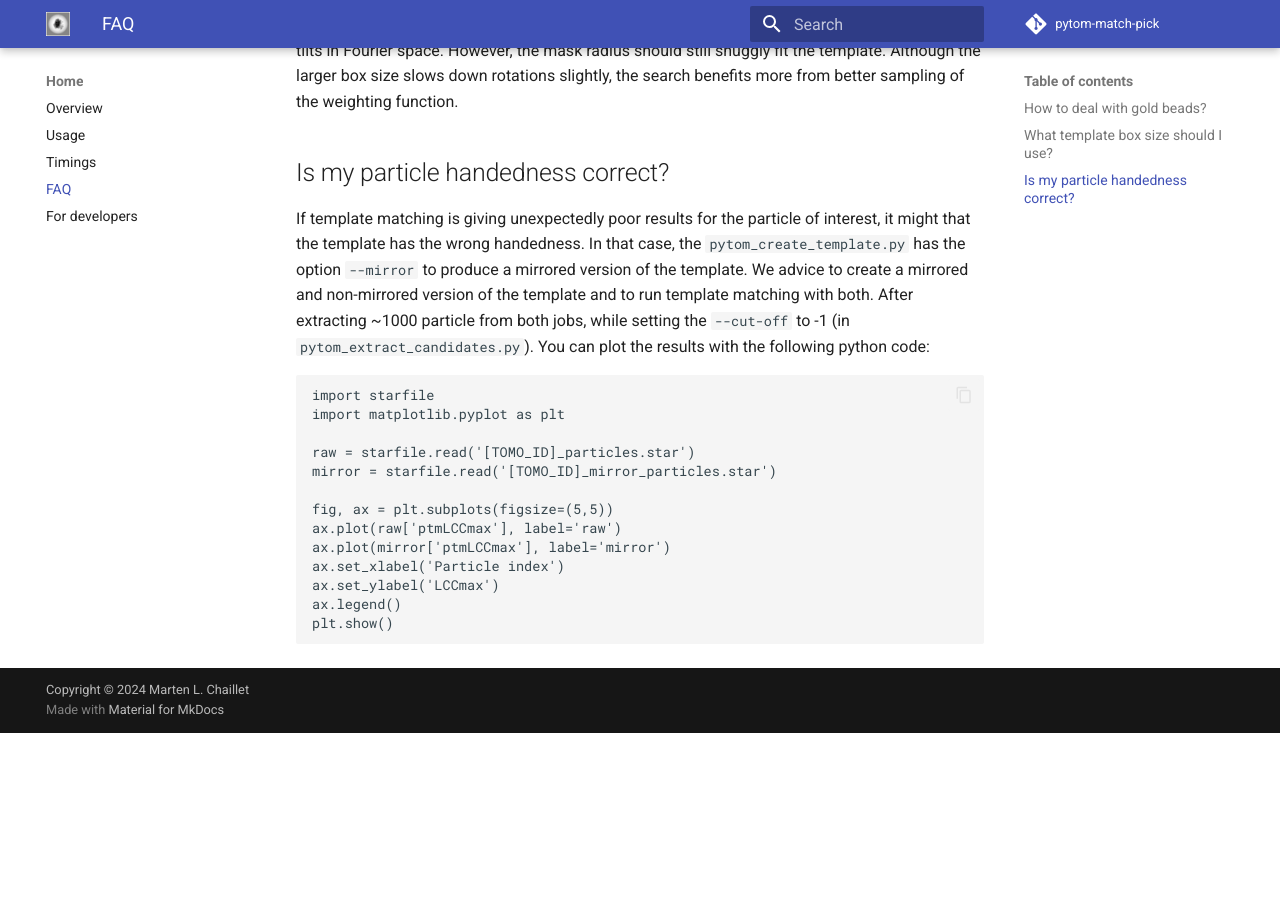
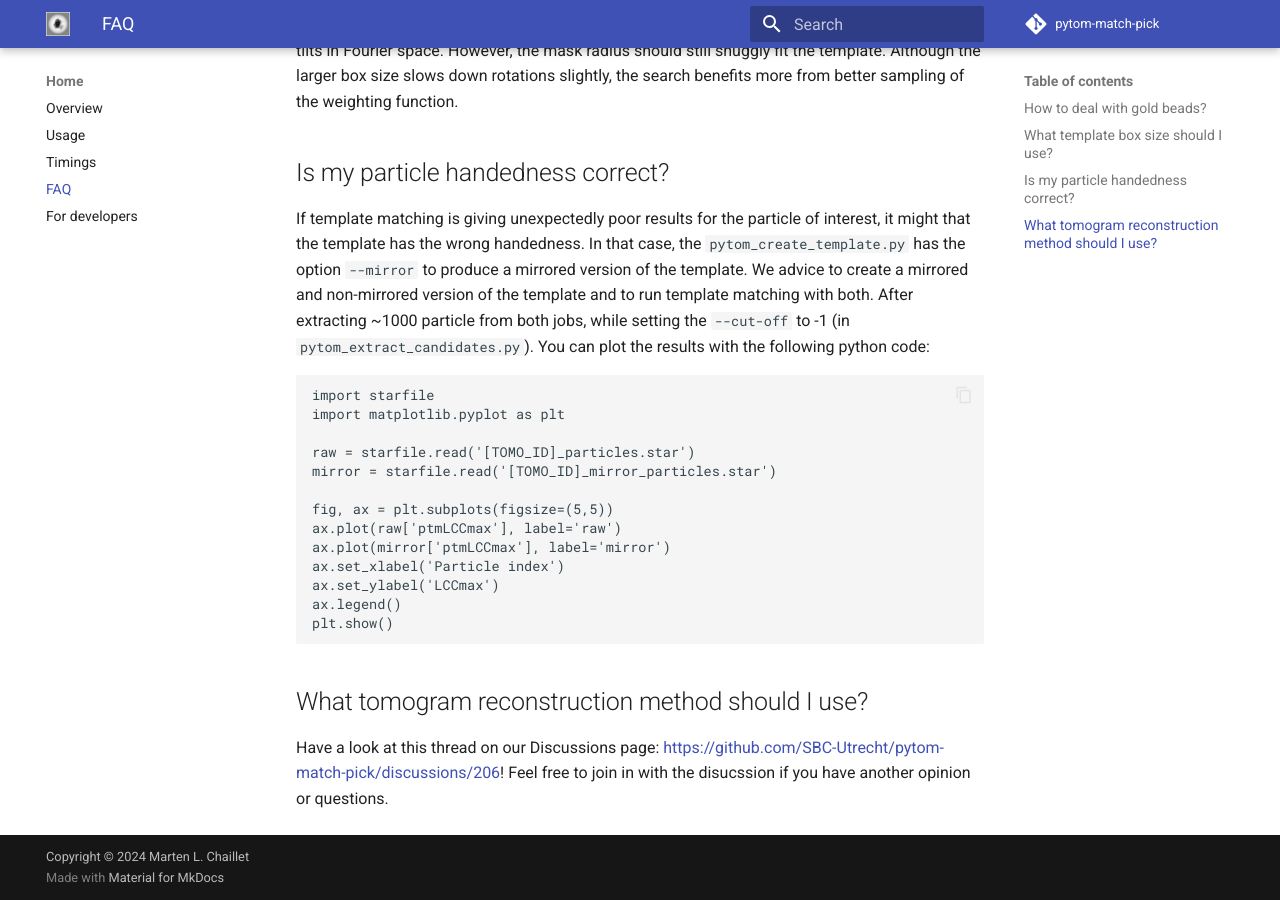
Before and after one commit to SBC-Utrecht/pytom-match-pick, an MkDocs documentation site: the page built from docs/Frequently-asked-questions-(FAQ).md, in a window 1280 px wide and 900 px high, scrolled down 602 px. Built offline with MkDocs 1.6.1 and Material for MkDocs 9.7.7, drawn with Linux system fonts in a browser that asks for light colours; comment, search, counter and statistics services are not loaded; before the commit the page ends 1335 px from its top, so only the background shows below that.

Commit message:
update usage page and FAQ (about reconstruction methods)

````diff
--- a/docs/Frequently-asked-questions-(FAQ).md
+++ b/docs/Frequently-asked-questions-(FAQ).md
@@ -32,3 +32,7 @@ ax.set_ylabel('LCCmax')
 ax.legend()
 plt.show()
 ```
+
+## What tomogram reconstruction method should I use?
+
+Have a look at this thread on our Discussions page: <https://github.com/SBC-Utrecht/pytom-match-pick/discussions/206>! Feel free to join in with the disucssion if you have another opinion or questions.
````
Also changed, not shown: docs/Usage.md (+5 -4 lines).
